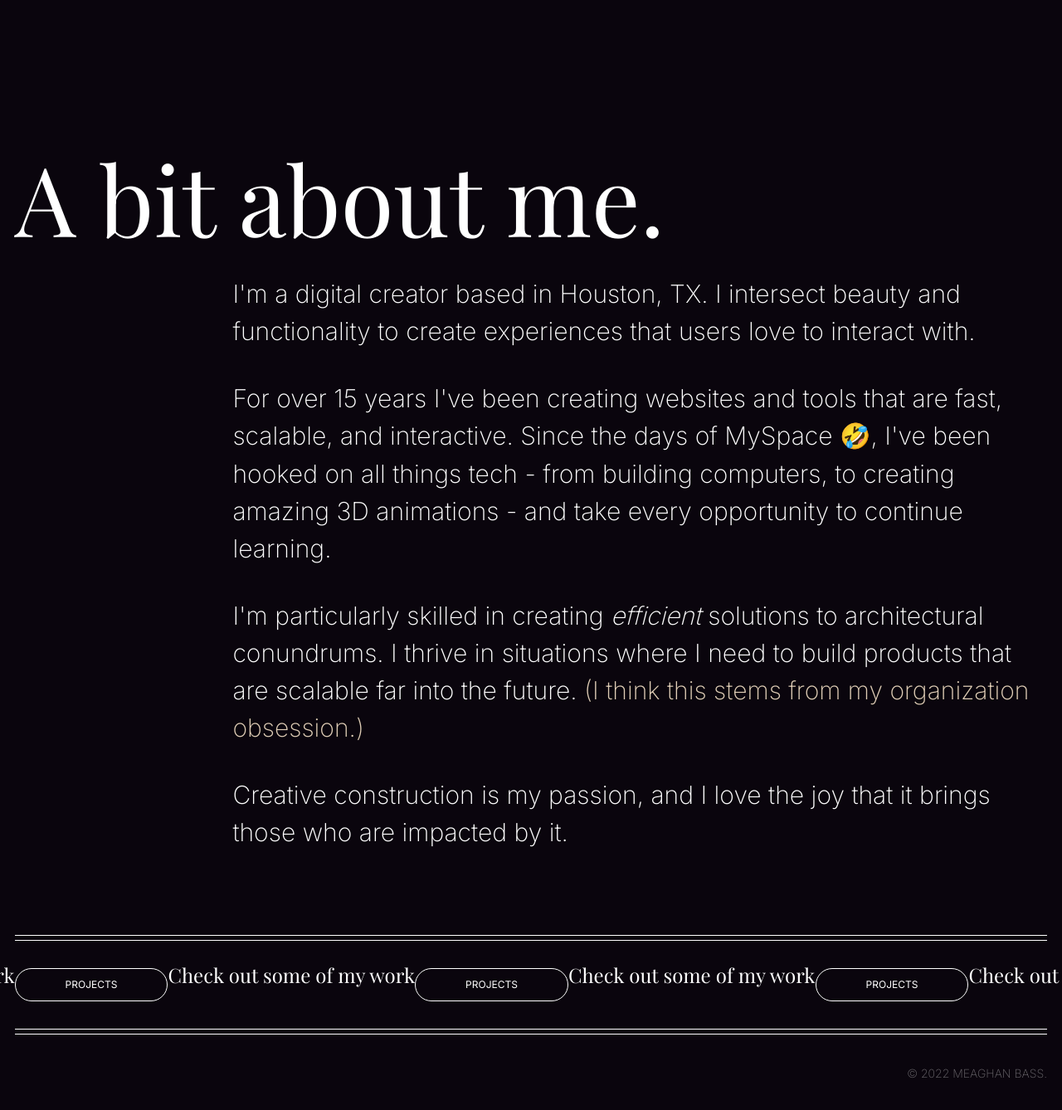
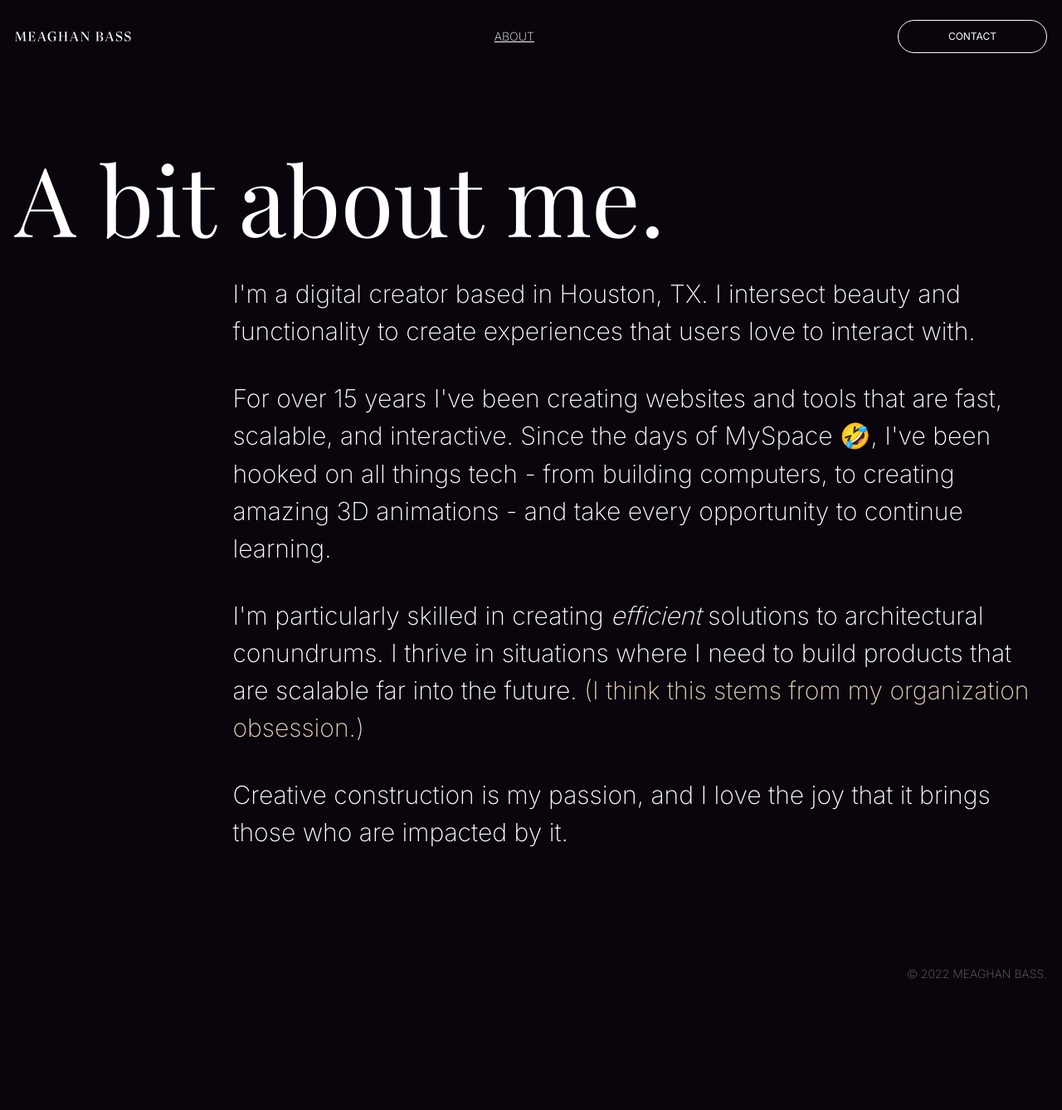
Before and after one commit to meaghanbass/website, a Next.js app: page /about in a window 1280 px wide. Shown: the whole page at 83% size. After the commit the page ends 1220 px from the top, so only its background shows below. Built offline with nearby package versions, Linux system fonts and the light colour scheme; a web font is replaced by a local one.

Commit message:
Package updates

```diff
--- a/components/footer/index.js
+++ b/components/footer/index.js
@@ -7,7 +7,7 @@ const Footer = ({}) => {
 
   return (
     <FooterContainer>
-      <div className="marquee-wrapper">
+      {/* <div className="marquee-wrapper">
         <Marquee gradient={false} speed={50}>
           <h3>Check out some of my work</h3>
           <Button href="/projects/">Projects</Button>
@@ -16,7 +16,7 @@ const Footer = ({}) => {
           <h3>Check out some of my work</h3>
           <Button href="/projects/">Projects</Button>
         </Marquee>
-      </div>
+      </div> */}
 
       <div className="credits">
         <p>© {date} MEAGHAN BASS.</p>
--- a/components/header/index.js
+++ b/components/header/index.js
@@ -68,9 +68,9 @@ const Header = ({ ...props }) => {
           <li>
             <Link href="/about/">About</Link>
           </li>
-          <li>
+          {/* <li>
             <Link href="/projects/">Projects</Link>
-          </li>
+          </li> */}
         </ul>
       </nav>
 
--- a/layout.js
+++ b/layout.js
@@ -8,7 +8,7 @@ const Layout = ({ children }) => {
     <>
       <Global styles={globalStyles} />
 
-      {/* <Header /> */}
+      <Header />
 
       <main>
         <div className="container">{children}</div>
```
Also changed, not shown: 1 other file (tests, documents, lock files or other folders).
